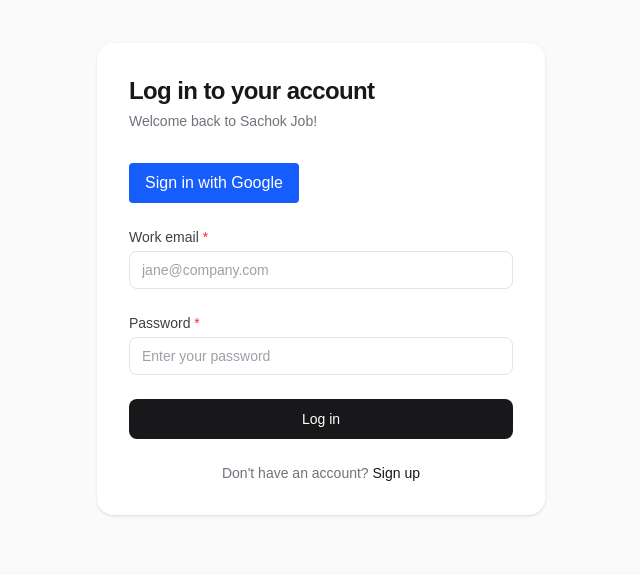
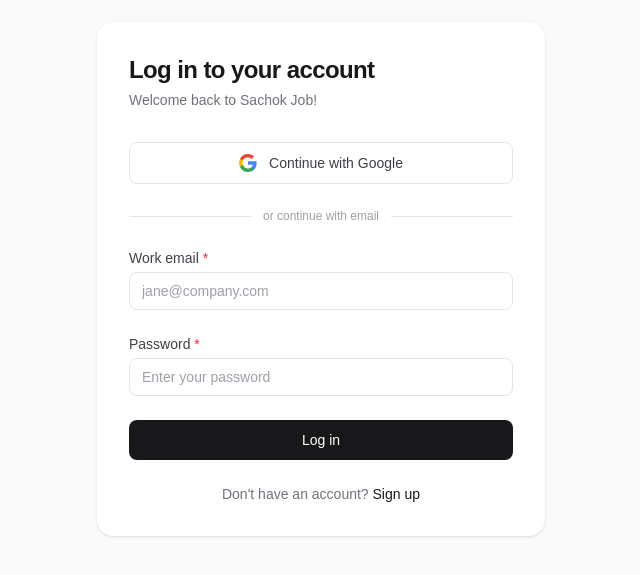
Before and after one commit to GermanYusufov/controlled-hiring-platform, a Next.js app: page /login in a window 1280 px wide. Shown: the part 121-696 px from the top of the page, without its empty margins (319-959 px from the left). Built offline with nearby package versions, Linux system fonts and the light colour scheme.

Commit message:
Style and Integrate Google Sign-In Buttons

```diff
--- a/app/login/page.tsx
+++ b/app/login/page.tsx
@@ -32,10 +32,18 @@ export default function LoginPage() {
           </p>
         </div>
 
-        {/* GOOGLE STUFF */}
         <GoogleSignInButton />
 
-        <form onSubmit={handleSubmit} noValidate className="mt-6 flex flex-col gap-6">
+        <div className="relative my-6">
+          <div className="absolute inset-0 flex items-center">
+            <div className="w-full border-t border-zinc-200" />
+          </div>
+          <div className="relative flex justify-center">
+            <span className="bg-white px-3 text-xs text-zinc-400">or continue with email</span>
+          </div>
+        </div>
+
+        <form onSubmit={handleSubmit} noValidate className="flex flex-col gap-6">
           {/* Email */}
           <div className="flex flex-col gap-1">
             <label
--- a/app/signup/page.tsx
+++ b/app/signup/page.tsx
@@ -30,10 +30,18 @@ export default function SignupPage() {
           </p>
         </div>
 
-        {/* GOOGLE STUFF */}
         <GoogleSignInButton />
 
-        <form onSubmit={handleSubmit} noValidate className="mt-6 flex flex-col gap-6">
+        <div className="relative my-6">
+          <div className="absolute inset-0 flex items-center">
+            <div className="w-full border-t border-zinc-200" />
+          </div>
+          <div className="relative flex justify-center">
+            <span className="bg-white px-3 text-xs text-zinc-400">or continue with email</span>
+          </div>
+        </div>
+
+        <form onSubmit={handleSubmit} noValidate className="flex flex-col gap-6">
           {/* Name */}
           <div className="flex flex-col gap-1">
             <label
--- a/components/GoogleSignInButton.tsx
+++ b/components/GoogleSignInButton.tsx
@@ -13,17 +13,36 @@ export default function GoogleSignInButton() {
     })
 
     if (error) {
-      console.error("Error logging in:", error.message)
+      console.error('Error logging in:', error.message)
     }
   }
 
   return (
     <button
+      type="button"
       onClick={handleLogin}
-      //ADD TAILWIND STUFF HERE
-      className="bg-blue-600 text-white px-4 py-2 rounded"
+      className="flex w-full items-center justify-center gap-3 rounded-lg border border-zinc-200 bg-white px-4 py-2.5 text-sm font-medium text-zinc-700 transition-colors hover:bg-zinc-50 focus:outline-none focus:ring-2 focus:ring-zinc-900 focus:ring-offset-2"
     >
-      Sign in with Google
+      {/* Google "G" logo */}
+      <svg width="18" height="18" viewBox="0 0 18 18" aria-hidden="true">
+        <path
+          d="M17.64 9.2c0-.637-.057-1.251-.164-1.84H9v3.481h4.844c-.209 1.125-.843 2.078-1.796 2.717v2.258h2.908c1.702-1.567 2.684-3.874 2.684-6.615z"
+          fill="#4285F4"
+        />
+        <path
+          d="M9 18c2.43 0 4.467-.806 5.956-2.184l-2.908-2.258c-.806.54-1.837.86-3.048.86-2.344 0-4.328-1.584-5.036-3.711H.957v2.332A8.997 8.997 0 0 0 9 18z"
+          fill="#34A853"
+        />
+        <path
+          d="M3.964 10.707A5.41 5.41 0 0 1 3.682 9c0-.593.102-1.17.282-1.707V4.961H.957A8.996 8.996 0 0 0 0 9c0 1.452.348 2.827.957 4.039l3.007-2.332z"
+          fill="#FBBC05"
+        />
+        <path
+          d="M9 3.576c1.321 0 2.508.454 3.44 1.345l2.582-2.58C13.463.891 11.426 0 9 0A8.997 8.997 0 0 0 .957 4.961L3.964 6.293C4.672 4.163 6.656 3.576 9 3.576z"
+          fill="#EA4335"
+        />
+      </svg>
+      Continue with Google
     </button>
   )
 }
```
